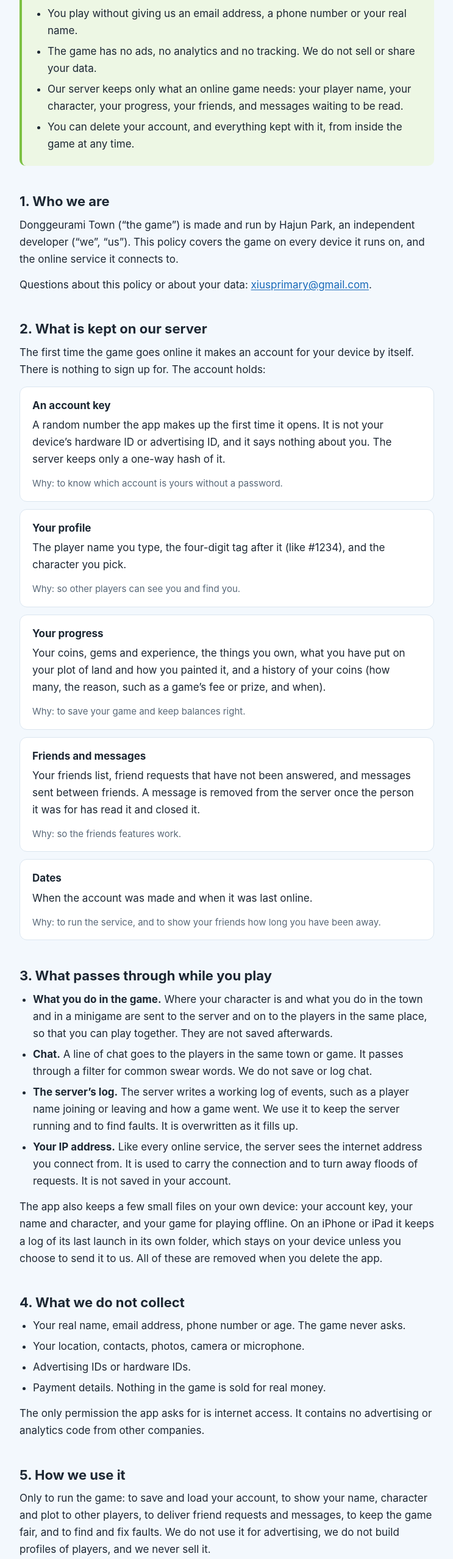
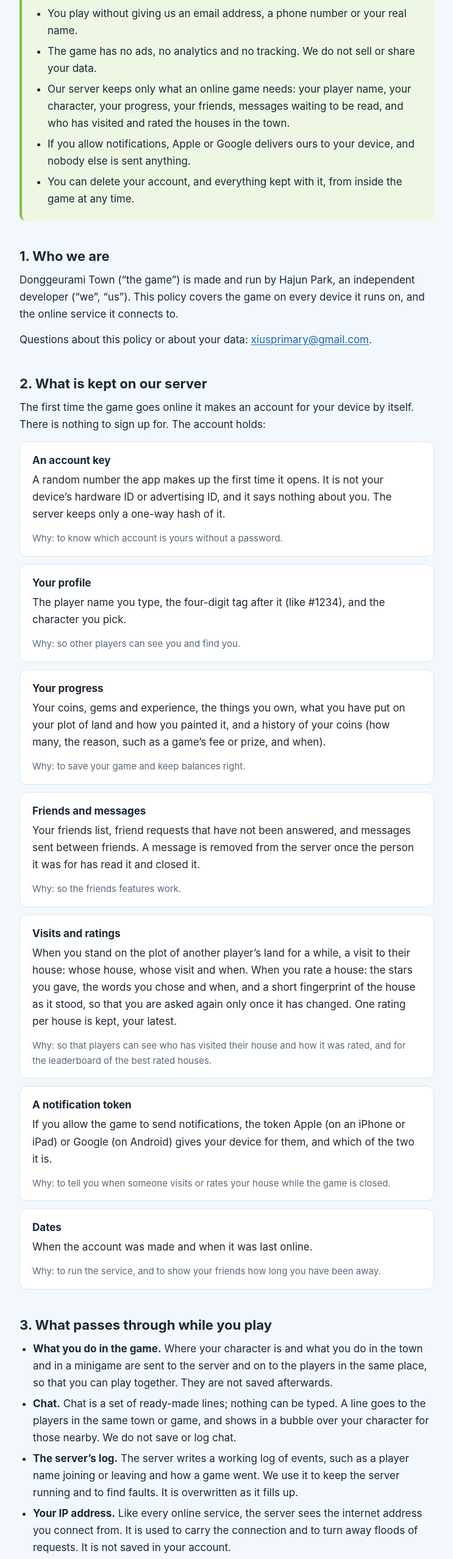
Before and after one commit to xius-snu/donggeurami-town, a plain HTML site: page privacy.html in a window 1280 px wide. Shown: the part 240-2797 px from the top of the page at 61% size, without its empty margins (268-1011 px from the left). Drawn offline with Linux system fonts and the light colour scheme.

Commit message:
The privacy policy for houses visited and rated, notifications and quick chat only (27 November 2026)
Visits and ratings kept, and who gives them shown; a notification token kept if notifications are allowed, handed with a notification's words to Apple's or Google's service to deliver it; Google's Firebase Cloud Messaging in the Android app; the permission to show notifications; chat as ready-made lines only, in a bubble over the speaker for those nearby; how long each is kept, and that deleting the account takes them. With the game's APK 62 and its server of the same day.

Co-Authored-By: Claude Opus 5.5 <noreply@anthropic.com>

```diff
--- a/privacy.html
+++ b/privacy.html
@@ -23,14 +23,15 @@
   <main>
     <div class="wrap">
       <h1>Privacy Policy</h1>
-      <p class="sub">Donggeurami Town (<span lang="ko">동그라미타운</span>) · Last updated 24 November 2026</p>
+      <p class="sub">Donggeurami Town (<span lang="ko">동그라미타운</span>) · Last updated 27 November 2026</p>
 
       <div class="note">
         <h2>The short version</h2>
         <ul>
           <li>You play without giving us an email address, a phone number or your real name.</li>
           <li>The game has no ads, no analytics and no tracking. We do not sell or share your data.</li>
-          <li>Our server keeps only what an online game needs: your player name, your character, your progress, your friends, and messages waiting to be read.</li>
+          <li>Our server keeps only what an online game needs: your player name, your character, your progress, your friends, messages waiting to be read, and who has visited and rated the houses in the town.</li>
+          <li>If you allow notifications, Apple or Google delivers ours to your device, and nobody else is sent anything.</li>
           <li>You can delete your account, and everything kept with it, from inside the game at any time.</li>
         </ul>
       </div>
@@ -63,6 +64,16 @@
         <p class="why">Why: so the friends features work.</p>
       </div>
       <div class="item">
+        <h3>Visits and ratings</h3>
+        <p>When you stand on the plot of another player’s land for a while, a visit to their house: whose house, whose visit and when. When you rate a house: the stars you gave, the words you chose and when, and a short fingerprint of the house as it stood, so that you are asked again only once it has changed. One rating per house is kept, your latest.</p>
+        <p class="why">Why: so that players can see who has visited their house and how it was rated, and for the leaderboard of the best rated houses.</p>
+      </div>
+      <div class="item">
+        <h3>A notification token</h3>
+        <p>If you allow the game to send notifications, the token Apple (on an iPhone or iPad) or Google (on Android) gives your device for them, and which of the two it is.</p>
+        <p class="why">Why: to tell you when someone visits or rates your house while the game is closed.</p>
+      </div>
+      <div class="item">
         <h3>Dates</h3>
         <p>When the account was made and when it was last online.</p>
         <p class="why">Why: to run the service, and to show your friends how long you have been away.</p>
@@ -71,7 +82,7 @@
       <h2 id="passing">3. What passes through while you play</h2>
       <ul>
         <li><strong>What you do in the game.</strong> Where your character is and what you do in the town and in a minigame are sent to the server and on to the players in the same place, so that you can play together. They are not saved afterwards.</li>
-        <li><strong>Chat.</strong> A line of chat goes to the players in the same town or game. It passes through a filter for common swear words. We do not save or log chat.</li>
+        <li><strong>Chat.</strong> Chat is a set of ready-made lines; nothing can be typed. A line goes to the players in the same town or game, and shows in a bubble over your character for those nearby. We do not save or log chat.</li>
         <li><strong>The server’s log.</strong> The server writes a working log of events, such as a player name joining or leaving and how a game went. We use it to keep the server running and to find faults. It is overwritten as it fills up.</li>
         <li><strong>Your IP address.</strong> Like every online service, the server sees the internet address you connect from. It is used to carry the connection and to turn away floods of requests. It is not saved in your account.</li>
       </ul>
@@ -84,10 +95,10 @@
         <li>Advertising IDs or hardware IDs.</li>
         <li>Payment details. Nothing in the game is sold for real money.</li>
       </ul>
-      <p>The only permission the app asks for is internet access. It contains no advertising or analytics code from other companies.</p>
+      <p>The app asks for internet access and, so that it can tell you of visits and ratings while it is closed, permission to show notifications, which you can refuse or turn off at any time without losing anything else. It contains no advertising or analytics code from other companies. On Android it contains Google’s Firebase Cloud Messaging, which delivers notifications: it gives your device its notification token and may tell Google whether a notification arrived, under Google’s own privacy policy.</p>
 
       <h2 id="use">5. How we use it</h2>
-      <p>Only to run the game: to save and load your account, to show your name, character and plot to other players, to deliver friend requests and messages, to keep the game fair, and to find and fix faults. We do not use it for advertising, we do not build profiles of players, and we never sell it.</p>
+      <p>Only to run the game: to save and load your account, to show your name, character and plot to other players, to deliver friend requests and messages, to count visits and ratings and show the leaderboard, to send the notifications you allowed, to keep the game fair, and to find and fix faults. We do not use it for advertising, we do not build profiles of players, and we never sell it.</p>
 
       <h2 id="seen">6. What other players can see</h2>
       <ul>
@@ -95,24 +106,30 @@
         <li>Your plot of land and what you have built and painted on it. Your plot, with your name on its sign, can stand in the town while you are away, with a computer character under your name (“your name’s bot”) walking about on it.</li>
         <li>Whatever you write in chat, which goes to everyone in the same town or game. A message is seen only by the friend you send it to.</li>
         <li>Your friends can see whether you are online, or how long you have been offline.</li>
+        <li>When you visit someone’s house, they are told your player name. A rating you give a house is shown, with your name and tag, its stars and its words, to the player whose house it is and to anyone who looks at that house in the game.</li>
+        <li>Your house’s details: what the things on your plot are worth in the game’s coins, how many there are, how many visits and ratings it has had and its average rating. If it is among the best rated, your name and tag are on the leaderboard everyone can see.</li>
       </ul>
       <p>Please do not put personal information, yours or anyone else’s, in your name, in chat or in messages.</p>
 
       <h2 id="share">7. Who we share it with</h2>
       <p>Nobody. We do not sell, rent or trade player data.</p>
+      <p>To send a notification you allowed, the server gives its words (such as “Someone just rated your house”, or the name of who is visiting) and your device’s notification token to Apple’s Push Notification service or Google’s Firebase Cloud Messaging, which deliver it to your device under their own privacy policies.</p>
       <p>The game’s server is a machine we rent from Vultr, a hosting company, in its Seoul data centre, so your account is stored in South Korea. We would hand data to an authority only where the law requires it. Apple and Google run the stores you download the game from, under their own privacy policies.</p>
 
       <h2 id="long">8. How long we keep it</h2>
       <ul>
         <li><strong>Your account:</strong> until you delete it.</li>
         <li><strong>Messages:</strong> until the person they were for has read and closed them.</li>
+        <li><strong>Visits and ratings:</strong> until the account of either player is deleted. A rating you give a house again replaces the one before.</li>
+        <li><strong>Your notification token:</strong> until you delete your account, until another account plays on the same device, or until Apple or Google tells us it is no longer valid.</li>
         <li><strong>Backups:</strong> the database is backed up every night so that nobody’s game is lost if the server breaks. A deleted account is gone from the backups within 30 days.</li>
       </ul>
 
       <h2 id="choices">9. Deleting your account, and your other choices</h2>
-      <p><strong>Delete your account in the game:</strong> press the gear at the top left, open <em>Accounts</em>, press <em>Delete account</em>, then <em>Delete</em>. Your device has to be online. This removes your profile, your progress, your coin history, your friends and requests, and every message to or from you, straight away, and the app starts again as a new player.</p>
+      <p><strong>Delete your account in the game:</strong> press the gear at the top left, open <em>Accounts</em>, press <em>Delete account</em>, then <em>Delete</em>. Your device has to be online. This removes your profile, your progress, your coin history, your friends and requests, every message to or from you, your visits and ratings, and your notification token, straight away, and the app starts again as a new player.</p>
       <p><strong>If you cannot open the game</strong> (for example, you have already removed it), write to us with your player name and tag and we will delete the account for you. The steps are on the <a href="support.html#delete-account">support page</a>.</p>
       <p><strong>Change your name</strong> at any time: the gear, <em>Accounts</em>, then the pencil beside your name.</p>
+      <p><strong>Turn notifications off</strong> at any time in your device’s settings for the app.</p>
       <p><strong>Play offline.</strong> With no internet connection the game still plays, alone, and nothing is sent.</p>
       <p>You may also ask us what is kept about your account, ask for a copy of it, or ask us to correct it, by writing to <a href="mailto:xiusprimary@gmail.com">xiusprimary@gmail.com</a>. Please include your player name and tag. We answer within 30 days.</p>
 
@@ -120,7 +137,7 @@
       <p>The connection between the app and the server is encrypted. The server keeps only a hash of your account key, so a copy of the database would not let anyone into an account. The database cannot be reached from the internet, and only the developer can get into the server. No online service can promise perfect security; if you think something is wrong, please tell us.</p>
 
       <h2 id="children">11. Children</h2>
-      <p>The game does not ask for your age, and it works without a real name or any contact details. It has no ads and nothing to buy with real money. Players can talk to each other in chat and in messages to friends, so please take care not to share personal information there.</p>
+      <p>The game does not ask for your age, and it works without a real name or any contact details. It has no ads and nothing to buy with real money. Players can talk to each other with ready-made lines in chat and in messages to friends, so please take care not to share personal information in messages.</p>
       <p>If you are under 14, or under the age at which you can agree to this yourself where you live, ask a parent or guardian before you play online. Parents and guardians: you can delete your child’s account in the game, or write to us and we will do it.</p>
 
       <h2 id="site">12. This website</h2>
```
